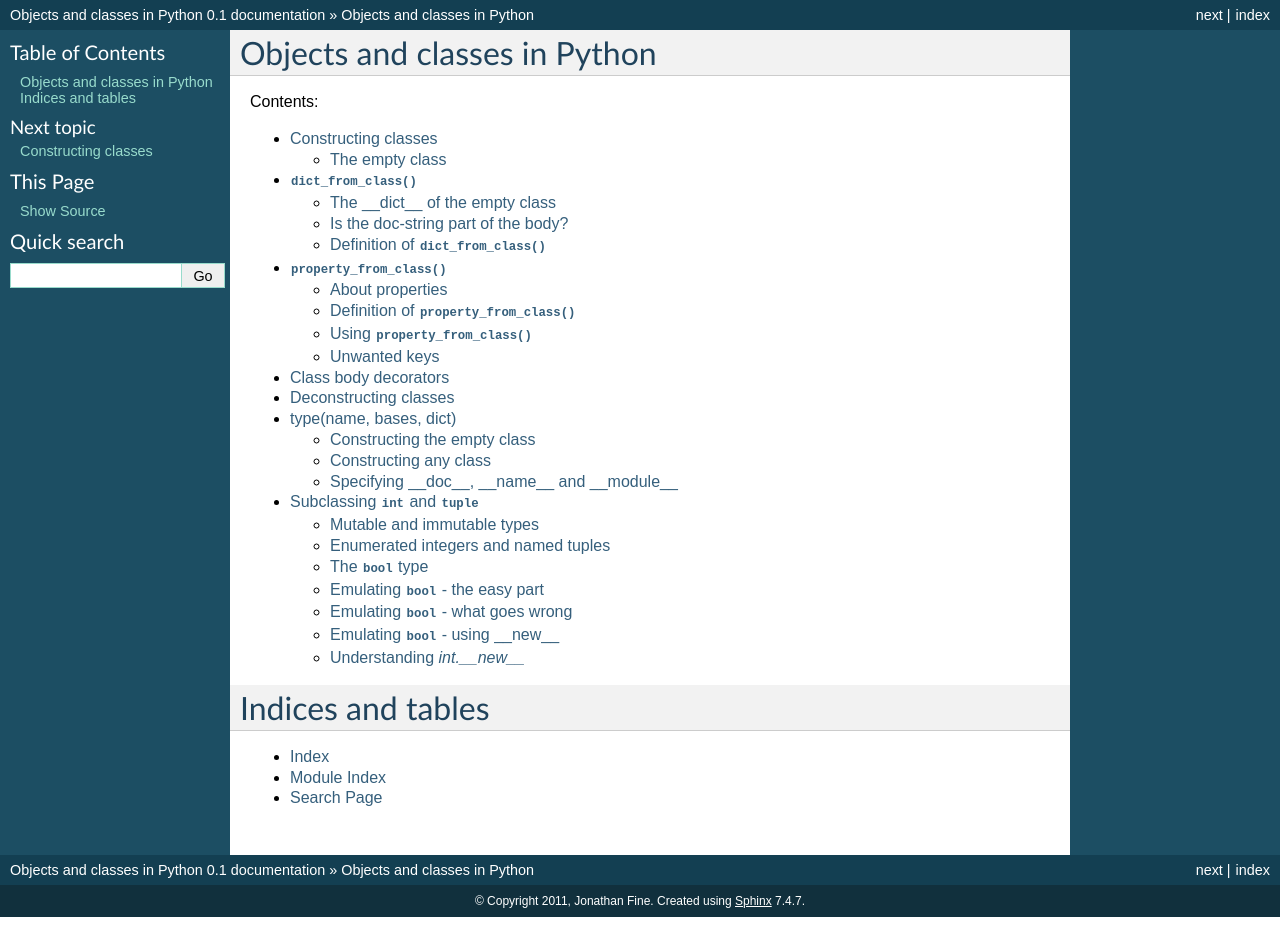
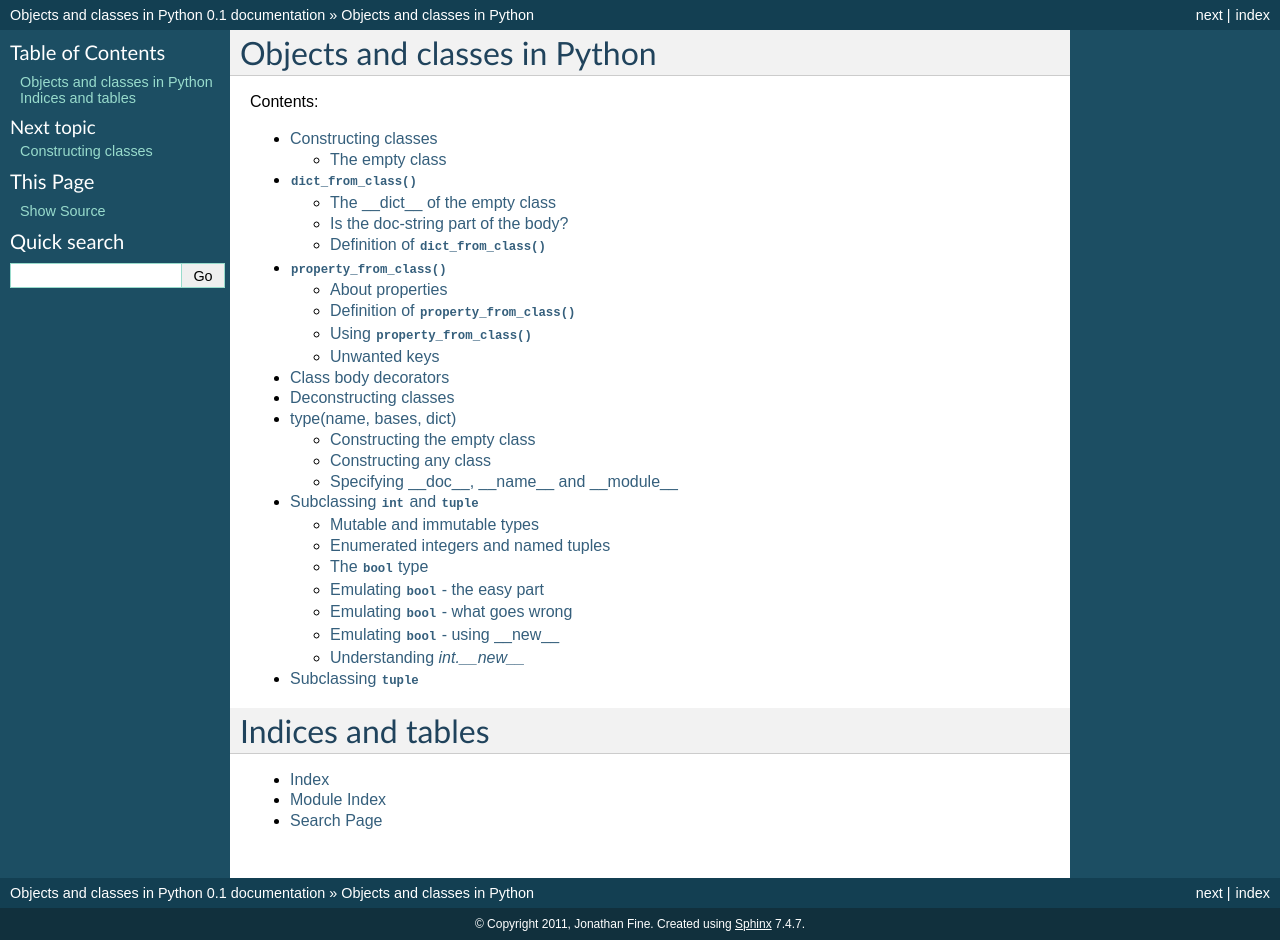
Before and after one commit to nazrulworld/jfine-python-classes-tutorial, a Sphinx documentation site: the page built from source/index.rst, in a window 1280 px wide. Built offline with Sphinx 7.4.7, drawn with Linux system fonts in a browser that asks for light colours; before the commit the page ends 917 px from its top, so only the background shows below that.

Commit message:
Add stub subclass-tuple.rst.

```diff
--- a/source/index.rst
+++ b/source/index.rst
@@ -18,6 +18,7 @@ Contents:
    deconstruct
    type-name-bases-dict
    subclass-int
+   subclass-tuple
 
 Indices and tables
 ==================
--- /dev/null
+++ b/source/subclass-tuple.rst
@@ -0,0 +1,2 @@
+Subclassing :class:`tuple`
+==========================
```
